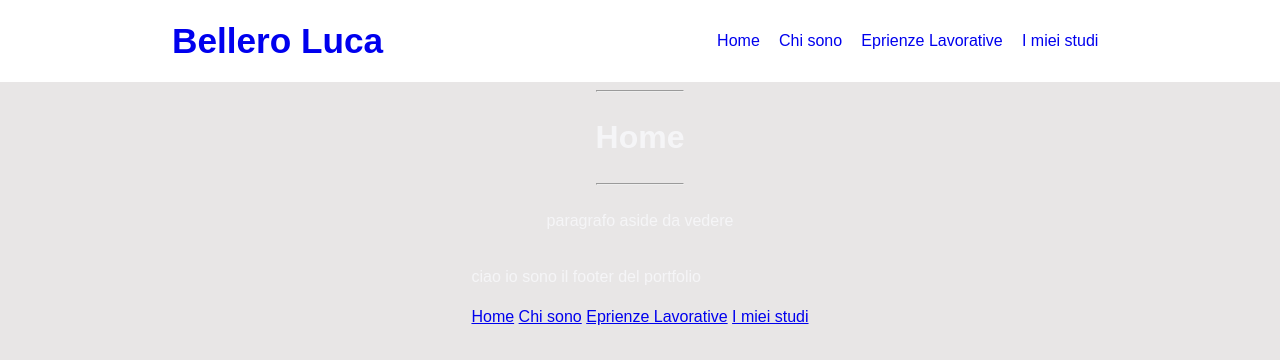
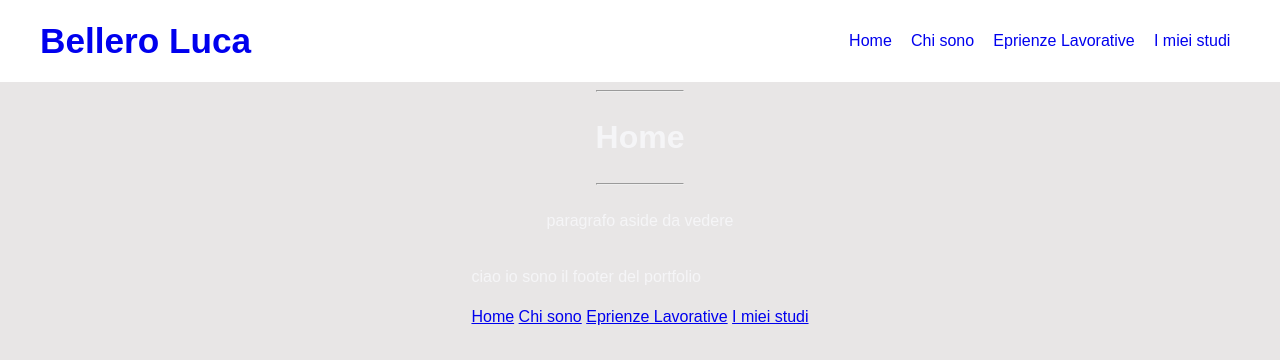
Before and after one commit to LBelle96/BelleroLucaPortfolio, a plain HTML site: page index.html in a window 1280 px wide. Drawn offline with Linux system fonts and the light colour scheme.

Commit message:
avanzamento portfolio

```diff
--- a/index.html
+++ b/index.html
@@ -10,18 +10,16 @@
 
 <body>
     <header class="container">
-        <div class="divNav">
-            <a class="logo" href="C:\Users\belle\Desktop\Portfolio\BelleroLucaPortfolio\index.html">
-                <h1>Bellero Luca</h1>
-            </a>
+        <a class="logo" href="C:\Users\belle\Project\BelleroLucaPortfolio\index.html">
+            <h1>Bellero Luca</h1>
+        </a>
 
-            <nav class="menuNav">
+        <nav class="menuNav">
                 <a class="aNav" href="C:\Users\belle\Project\BelleroLucaPortfolio\index.html">Home</a>
-                <a class="aNav" href="C:\Users\belle\Project\BelleroLucaPortfolio\pages\HowamI.html">Chi sono</a>
-                <a class="aNav" href="C:\Users\belle\Project\BelleroLucaPortfolio\pages\workexperience.html">Eprienze Lavorative</a>
+                <a class="aNav" href="C:\Users\belle\Project\BelleroLucaPortfolio\pages\howamI.html">Chi sono</a>
+                <a class="aNav" href="C:\Users\belle\Project\BelleroLucaPortfolio\pages\workexperiences.html">Eprienze Lavorative</a>
                 <a class="aNav" href="C:\Users\belle\Project\BelleroLucaPortfolio\pages\mystudies.html">I miei studi</a>
             </nav>
-        </div>
     </header>
 
 
```
Also changed, not shown: pages/HowamI.html (+5 -6 lines), pages/WorkExperiences.html (+6 -7 lines), pages/mystudies.html (renamed from pages/MyStudy.html, +6 -7 lines).
